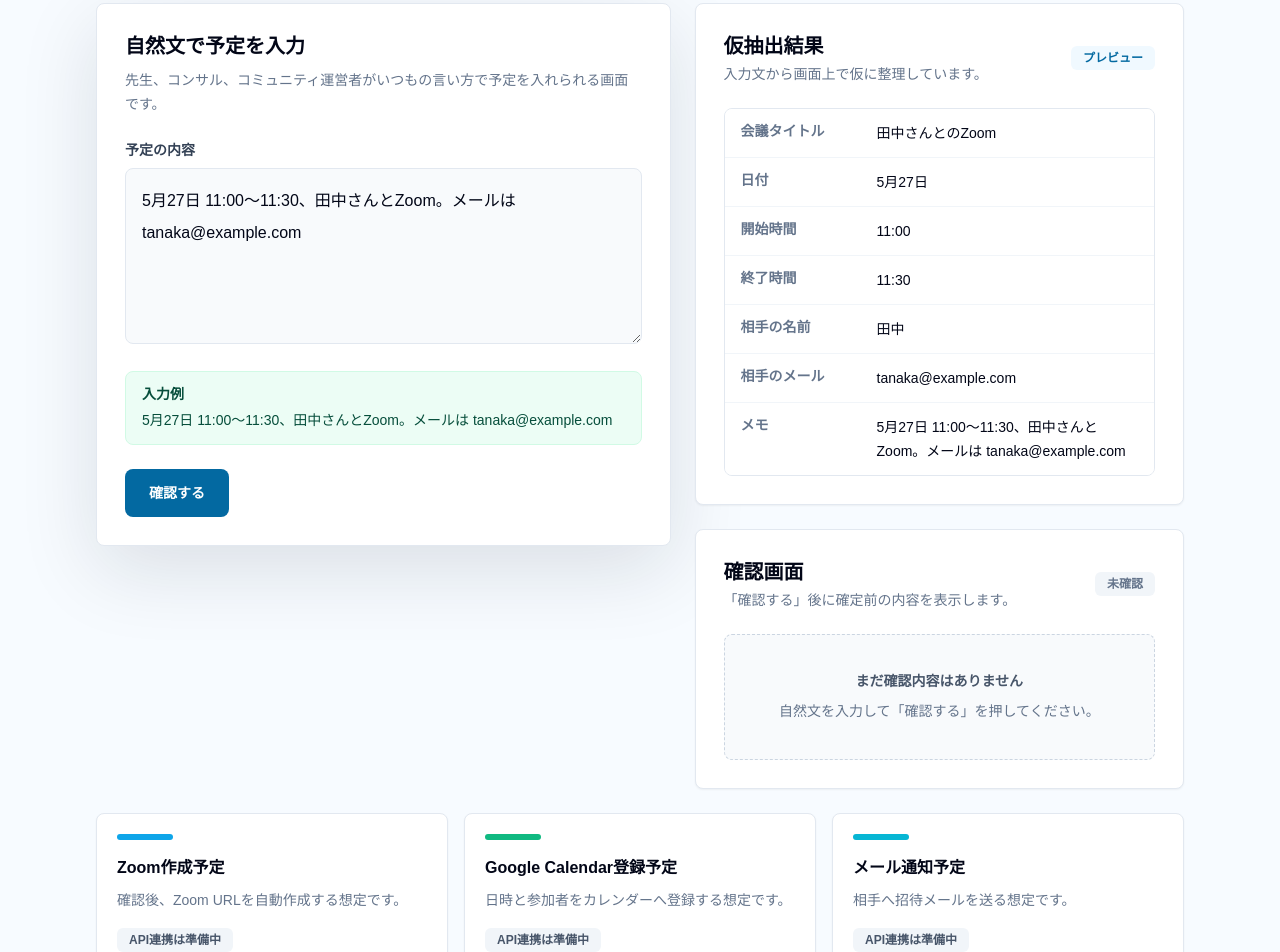
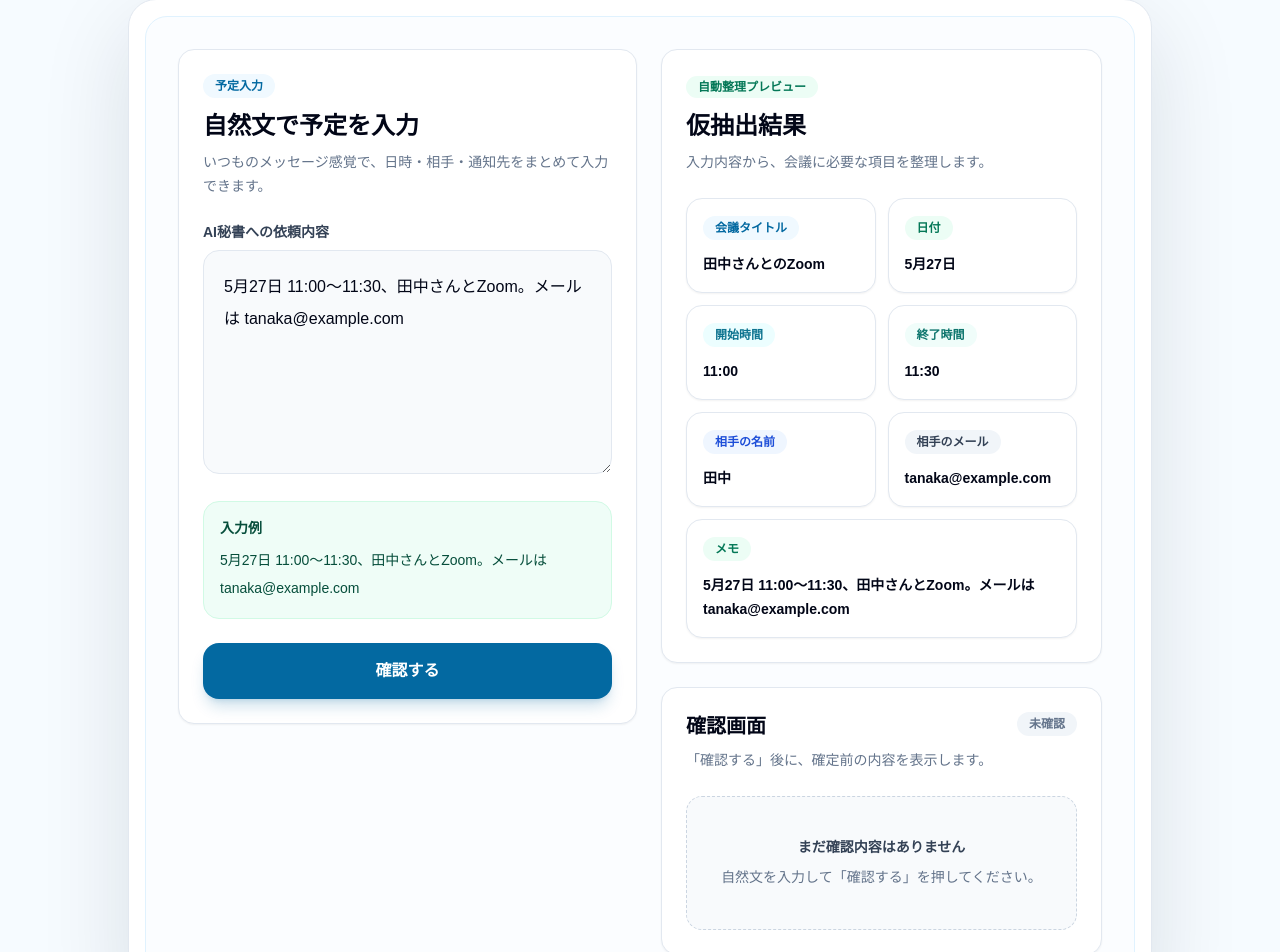
Before and after one commit to iUHirotoebata/ai-meeting-secretary, a Next.js app: page / in a window 1280 px wide. Shown: the part 235-1187 px from the top of the page. Built offline with nearby package versions, Linux system fonts and the light colour scheme.

Commit message:
Improve Japanese AI secretary MVP UI

```diff
--- a/src/app/globals.css
+++ b/src/app/globals.css
@@ -3,8 +3,16 @@
 @tailwind utilities;
 
 :root {
-  --background: #f6f7fb;
+  --background: #f6fbff;
   --foreground: #172033;
+}
+
+* {
+  box-sizing: border-box;
+}
+
+html {
+  background: var(--background);
 }
 
 body {
--- a/src/app/layout.tsx
+++ b/src/app/layout.tsx
@@ -3,7 +3,7 @@ import "./globals.css";
 
 export const metadata: Metadata = {
   title: "江端AI秘書",
-  description: "Zoom予約・カレンダー登録・メール通知を自動化する準備中のMVP",
+  description: "Zoom予約・カレンダー登録・メール通知を自動化する準備中のMVPです。",
 };
 
 export default function RootLayout({
--- a/src/app/page.tsx
+++ b/src/app/page.tsx
@@ -15,31 +15,34 @@ type MeetingDetails = {
 const samplePrompt =
   "5月27日 11:00〜11:30、田中さんとZoom。メールは tanaka@example.com";
 
-const detailLabels: Array<[keyof MeetingDetails, string]> = [
-  ["title", "会議タイトル"],
-  ["date", "日付"],
-  ["startTime", "開始時間"],
-  ["endTime", "終了時間"],
-  ["guestName", "相手の名前"],
-  ["guestEmail", "相手のメール"],
-  ["memo", "メモ"],
+const detailLabels: Array<[keyof MeetingDetails, string, string]> = [
+  ["title", "会議タイトル", "bg-sky-50 text-sky-700"],
+  ["date", "日付", "bg-emerald-50 text-emerald-700"],
+  ["startTime", "開始時間", "bg-cyan-50 text-cyan-700"],
+  ["endTime", "終了時間", "bg-teal-50 text-teal-700"],
+  ["guestName", "相手の名前", "bg-blue-50 text-blue-700"],
+  ["guestEmail", "相手のメール", "bg-slate-100 text-slate-700"],
+  ["memo", "メモ", "bg-emerald-50 text-emerald-700"],
 ];
 
 const statusCards = [
   {
     title: "Zoom作成予定",
     description: "確認後、Zoom URLを自動作成する想定です。",
-    accent: "bg-sky-500",
+    accent: "border-sky-200 bg-sky-50 text-sky-700",
+    dot: "bg-sky-500",
   },
   {
     title: "Google Calendar登録予定",
     description: "日時と参加者をカレンダーへ登録する想定です。",
-    accent: "bg-emerald-500",
+    accent: "border-emerald-200 bg-emerald-50 text-emerald-700",
+    dot: "bg-emerald-500",
   },
   {
     title: "メール通知予定",
     description: "相手へ招待メールを送る想定です。",
-    accent: "bg-cyan-500",
+    accent: "border-cyan-200 bg-cyan-50 text-cyan-700",
+    dot: "bg-cyan-500",
   },
 ];
 
@@ -104,39 +107,45 @@ export default function Home() {
   };
 
   return (
-    <main className="min-h-screen bg-[#f7fbff] text-slate-950">
-      <section className="mx-auto flex min-h-screen w-full max-w-6xl flex-col px-4 py-6 sm:px-6 lg:px-8">
-        <header className="rounded-lg border border-sky-100 bg-white px-5 py-6 shadow-sm sm:px-8 sm:py-8">
-          <div className="max-w-3xl">
-            <p className="text-sm font-bold text-emerald-700">
+    <main className="min-h-screen bg-[#f6fbff] text-slate-950">
+      <section className="mx-auto flex min-h-screen w-full max-w-6xl flex-col px-4 py-8 sm:px-6 sm:py-10 lg:px-8">
+        <header className="mx-auto w-full max-w-4xl text-center">
+          <div className="inline-flex items-center gap-2 rounded-full border border-emerald-200 bg-white px-4 py-2 text-sm font-bold text-emerald-700 shadow-sm">
+            <span className="h-2 w-2 rounded-full bg-emerald-500" />
             会議調整を、話しかけるだけで。
-            </p>
-            <h1 className="mt-3 text-4xl font-bold tracking-normal text-slate-950 sm:text-5xl">
+          </div>
+          <h1 className="mt-5 text-4xl font-bold tracking-normal text-slate-950 sm:text-6xl">
             江端AI秘書
           </h1>
-            <p className="mt-4 text-base leading-7 text-slate-600 sm:text-lg">
-              Zoom予約・カレンダー登録・メール通知を自動化する準備中のMVP
+          <p className="mx-auto mt-4 max-w-2xl text-base leading-8 text-slate-600 sm:text-lg">
+            Zoom予約・カレンダー登録・メール通知を自動化する準備中のMVPです。
+          </p>
+        </header>
+
+        <div className="mx-auto mt-8 w-full max-w-5xl rounded-[28px] border border-slate-200 bg-white p-3 shadow-[0_28px_90px_rgba(15,23,42,0.12)] sm:p-4">
+          <div className="rounded-[22px] border border-sky-100 bg-[#fbfdff] p-4 sm:p-6 lg:p-8">
+            <div className="grid gap-6 lg:grid-cols-[1.02fr_0.98fr] lg:items-start">
+              <form
+                onSubmit={handleSubmit}
+                className="rounded-2xl border border-slate-200 bg-white p-5 shadow-sm sm:p-6"
+              >
+                <div className="flex flex-col gap-3">
+                  <span className="w-fit rounded-full bg-sky-50 px-3 py-1 text-xs font-bold text-sky-700">
+                    予定入力
+                  </span>
+                  <div>
+                    <h2 className="text-2xl font-bold text-slate-950">
+                      自然文で予定を入力
+                    </h2>
+                    <p className="mt-2 text-sm leading-6 text-slate-500">
+                      いつものメッセージ感覚で、日時・相手・通知先をまとめて入力できます。
                     </p>
                   </div>
-        </header>
-
-        <div className="grid flex-1 gap-6 py-6 lg:grid-cols-[1.08fr_0.92fr] lg:items-start">
-          <form
-            onSubmit={handleSubmit}
-            className="rounded-lg border border-slate-200 bg-white p-5 shadow-soft sm:p-7"
-          >
-            <div className="flex flex-col gap-2">
-              <h2 className="text-xl font-bold text-slate-950">
-                自然文で予定を入力
-              </h2>
-              <p className="text-sm leading-6 text-slate-500">
-                先生、コンサル、コミュニティ運営者がいつもの言い方で予定を入れられる画面です。
-              </p>
                 </div>
 
                 <label className="mt-6 block">
-              <span className="mb-2 block text-sm font-semibold text-slate-700">
-                予定の内容
+                  <span className="mb-2 block text-sm font-bold text-slate-700">
+                    AI秘書への依頼内容
                   </span>
                   <textarea
                     value={naturalInput}
@@ -145,13 +154,13 @@ export default function Home() {
                       setConfirmedDetails(null);
                     }}
                     placeholder={samplePrompt}
-                className="min-h-44 w-full resize-y rounded-lg border border-slate-200 bg-slate-50 px-4 py-4 text-base leading-8 outline-none transition placeholder:text-slate-400 focus:border-sky-500 focus:bg-white focus:ring-4 focus:ring-sky-100"
+                    className="min-h-56 w-full resize-y rounded-2xl border border-slate-200 bg-slate-50 px-5 py-5 text-base leading-8 outline-none transition placeholder:text-slate-400 focus:border-sky-500 focus:bg-white focus:ring-4 focus:ring-sky-100"
                   />
                 </label>
 
-            <div className="mt-5 rounded-lg border border-emerald-100 bg-emerald-50 px-4 py-3">
+                <div className="mt-5 rounded-2xl border border-emerald-100 bg-emerald-50/80 px-4 py-4">
                   <p className="text-sm font-bold text-emerald-900">入力例</p>
-              <p className="mt-1 text-sm leading-6 text-emerald-900">
+                  <p className="mt-2 text-sm leading-7 text-emerald-900">
                     {samplePrompt}
                   </p>
                 </div>
@@ -159,43 +168,43 @@ export default function Home() {
                 <button
                   type="submit"
                   disabled={!hasInput}
-              className="mt-6 h-12 w-full rounded-lg bg-sky-700 px-6 text-sm font-bold text-white transition hover:bg-sky-800 disabled:cursor-not-allowed disabled:bg-slate-300 sm:w-auto"
+                  className="mt-6 h-14 w-full rounded-2xl bg-sky-700 px-6 text-base font-bold text-white shadow-lg shadow-sky-700/20 transition hover:bg-sky-800 focus:outline-none focus:ring-4 focus:ring-sky-200 disabled:cursor-not-allowed disabled:bg-slate-300 disabled:shadow-none"
                 >
                   確認する
                 </button>
               </form>
 
               <aside className="space-y-6">
-            <section className="rounded-lg border border-slate-200 bg-white p-5 shadow-sm sm:p-7">
-              <div className="flex items-center justify-between gap-4">
+                <section className="rounded-2xl border border-slate-200 bg-white p-5 shadow-sm sm:p-6">
+                  <div className="flex flex-col gap-4 sm:flex-row sm:items-start sm:justify-between">
                     <div>
-                  <h2 className="text-xl font-bold text-slate-950">
+                      <span className="rounded-full bg-emerald-50 px-3 py-1 text-xs font-bold text-emerald-700">
+                        自動整理プレビュー
+                      </span>
+                      <h2 className="mt-3 text-2xl font-bold text-slate-950">
                         仮抽出結果
                       </h2>
-                  <p className="mt-1 text-sm text-slate-500">
-                    入力文から画面上で仮に整理しています。
+                      <p className="mt-2 text-sm leading-6 text-slate-500">
+                        入力内容から、会議に必要な項目を整理します。
                       </p>
                     </div>
-                <span className="rounded-md bg-sky-50 px-3 py-1 text-xs font-bold text-sky-700">
-                  プレビュー
-                </span>
                   </div>
 
-              <DetailsList details={extractedDetails} />
+                  <DetailsGrid details={extractedDetails} />
                 </section>
 
-            <section className="rounded-lg border border-slate-200 bg-white p-5 shadow-sm sm:p-7">
-              <div className="flex items-center justify-between gap-4">
+                <section className="rounded-2xl border border-slate-200 bg-white p-5 shadow-sm sm:p-6">
+                  <div className="flex items-start justify-between gap-4">
                     <div>
                       <h2 className="text-xl font-bold text-slate-950">
                         確認画面
                       </h2>
-                  <p className="mt-1 text-sm text-slate-500">
-                    「確認する」後に確定前の内容を表示します。
+                      <p className="mt-2 text-sm leading-6 text-slate-500">
+                        「確認する」後に、確定前の内容を表示します。
                       </p>
                     </div>
                     <span
-                  className={`rounded-md px-3 py-1 text-xs font-bold ${
+                      className={`shrink-0 rounded-full px-3 py-1 text-xs font-bold ${
                         confirmedDetails
                           ? "bg-emerald-100 text-emerald-700"
                           : "bg-slate-100 text-slate-500"
@@ -206,10 +215,10 @@ export default function Home() {
                   </div>
 
                   {confirmedDetails ? (
-                <DetailsList details={confirmedDetails} />
+                    <DetailsGrid details={confirmedDetails} compact />
                   ) : (
-                <div className="mt-6 rounded-lg border border-dashed border-slate-300 bg-slate-50 px-5 py-9 text-center">
-                  <p className="text-sm font-semibold text-slate-600">
+                    <div className="mt-6 rounded-2xl border border-dashed border-slate-300 bg-slate-50 px-5 py-10 text-center">
+                      <p className="text-sm font-bold text-slate-700">
                         まだ確認内容はありません
                       </p>
                       <p className="mt-2 text-sm leading-6 text-slate-500">
@@ -220,21 +229,25 @@ export default function Home() {
                 </section>
               </aside>
             </div>
+          </div>
+        </div>
 
-        <section className="grid gap-4 pb-8 sm:grid-cols-3">
+        <section className="mx-auto mt-6 grid w-full max-w-5xl gap-4 pb-4 sm:grid-cols-3">
           {statusCards.map((card) => (
             <div
               key={card.title}
-              className="rounded-lg border border-slate-200 bg-white p-5 shadow-sm"
+              className={`rounded-2xl border p-5 shadow-sm ${card.accent}`}
             >
-              <div className={`h-1.5 w-14 rounded-full ${card.accent}`} />
-              <h3 className="mt-4 text-base font-bold text-slate-950">
+              <div className="flex items-center gap-3">
+                <span className={`h-3 w-3 rounded-full ${card.dot}`} />
+                <h3 className="text-base font-bold text-slate-950">
                   {card.title}
                 </h3>
-              <p className="mt-2 text-sm leading-6 text-slate-500">
+              </div>
+              <p className="mt-3 text-sm leading-6 text-slate-600">
                 {card.description}
               </p>
-              <p className="mt-4 inline-flex rounded-md bg-slate-100 px-3 py-1 text-xs font-bold text-slate-600">
+              <p className="mt-4 inline-flex rounded-full bg-white px-3 py-1 text-xs font-bold text-slate-600 shadow-sm">
                 API連携は準備中
               </p>
             </div>
@@ -245,16 +258,32 @@ export default function Home() {
   );
 }
 
-function DetailsList({ details }: { details: MeetingDetails }) {
+function DetailsGrid({
+  details,
+  compact = false,
+}: {
+  details: MeetingDetails;
+  compact?: boolean;
+}) {
   return (
-    <dl className="mt-6 divide-y divide-slate-100 overflow-hidden rounded-lg border border-slate-200">
-      {detailLabels.map(([key, label]) => (
+    <dl
+      className={`mt-6 grid gap-3 ${
+        compact ? "sm:grid-cols-1" : "sm:grid-cols-2"
+      }`}
+    >
+      {detailLabels.map(([key, label, tone]) => (
         <div
           key={key}
-          className="grid gap-1 bg-white px-4 py-3 sm:grid-cols-[132px_1fr]"
+          className={`rounded-2xl border border-slate-200 bg-white p-4 shadow-sm ${
+            key === "memo" ? "sm:col-span-2" : ""
+          } ${compact ? "sm:col-span-1" : ""}`}
         >
-          <dt className="text-sm font-semibold text-slate-500">{label}</dt>
-          <dd className="break-words text-sm font-medium leading-6 text-slate-950">
+          <dt
+            className={`inline-flex rounded-full px-3 py-1 text-xs font-bold ${tone}`}
+          >
+            {label}
+          </dt>
+          <dd className="mt-3 break-words text-sm font-semibold leading-6 text-slate-950">
             {details[key] || "未抽出"}
           </dd>
         </div>
```
Lines whose indentation alone changed are shown as unchanged.
